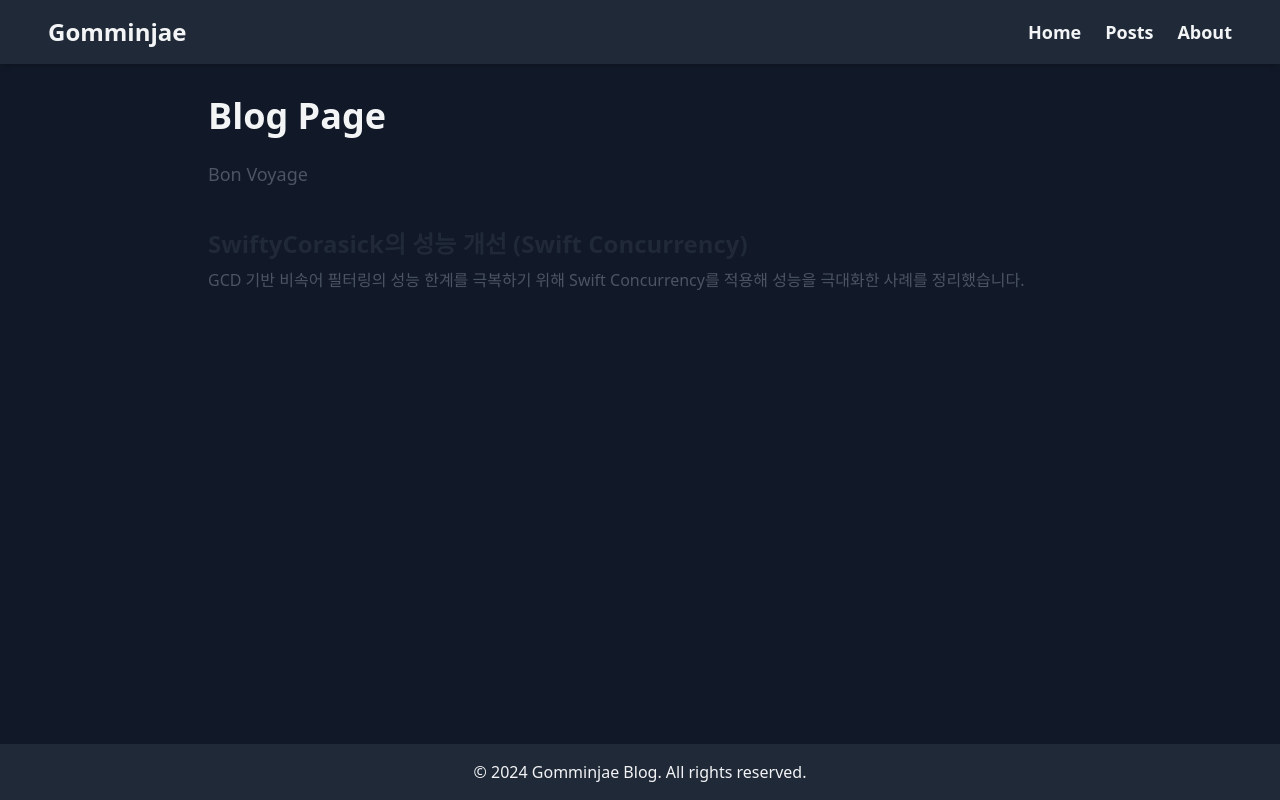
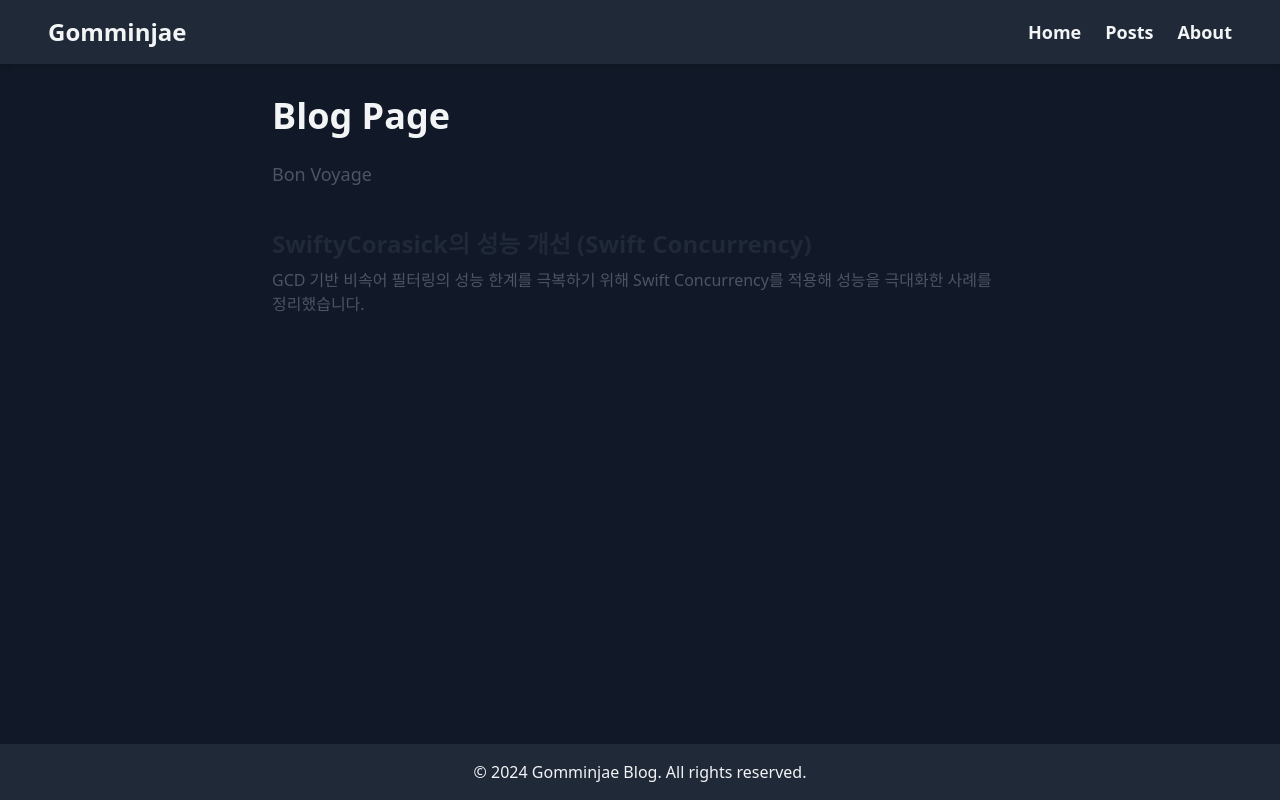
Before and after one commit to gomminjae/gomminjae-blog, a Next.js app: page /blog in a window 1280 px wide. Built offline with nearby package versions, Linux system fonts and the light colour scheme.

Commit message:
feat: md

```diff
--- a/src/app/blog/page.tsx
+++ b/src/app/blog/page.tsx
@@ -6,7 +6,7 @@ const BlogPage = () => {
     const posts = getAllPosts();
 
     return (
-        <div className="max-w-4xl mx-auto px-4 py-8">
+        <div className="w-full max-w-4xl mx-auto px-4 sm:px-5 md:px-20 py-8">
             <h1 className="text-4xl font-bold mb-6">Blog Page</h1>
             <p className="mb-10 text-lg text-gray-600">Bon Voyage</p>
             <div className="space-y-8">
```
